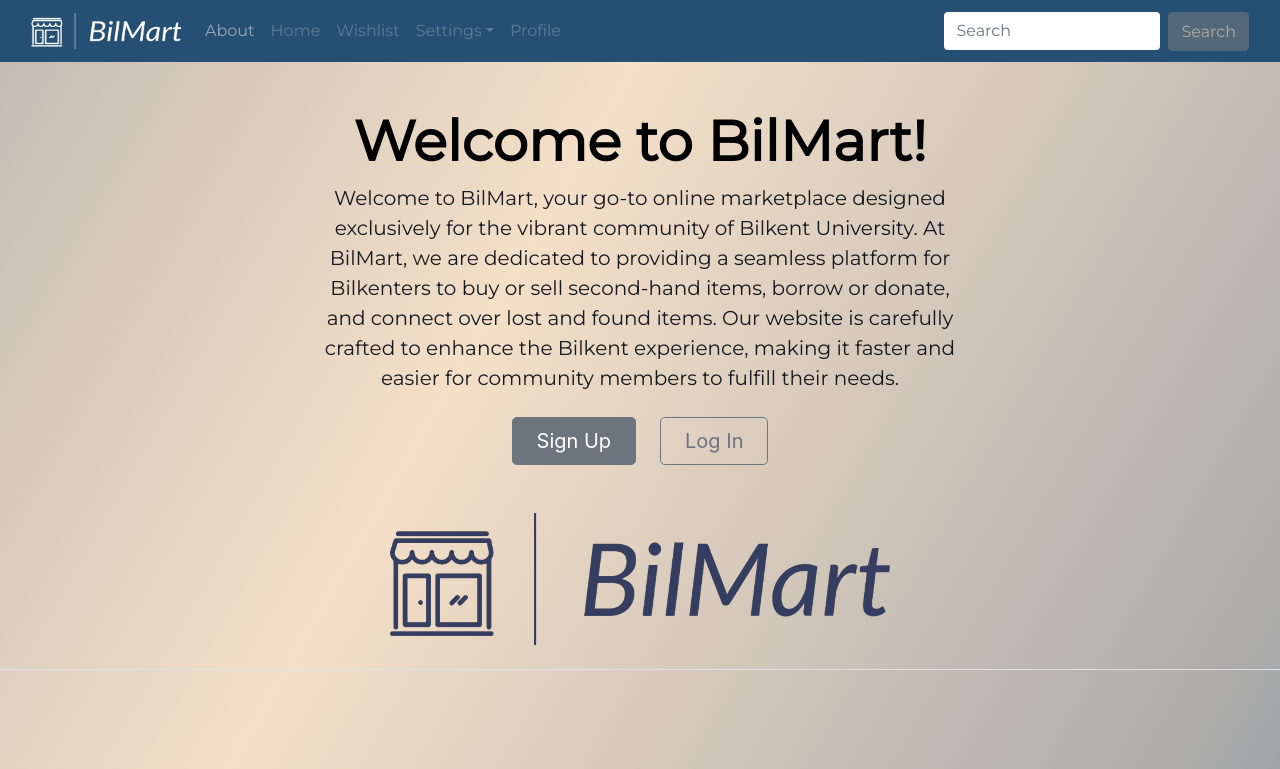
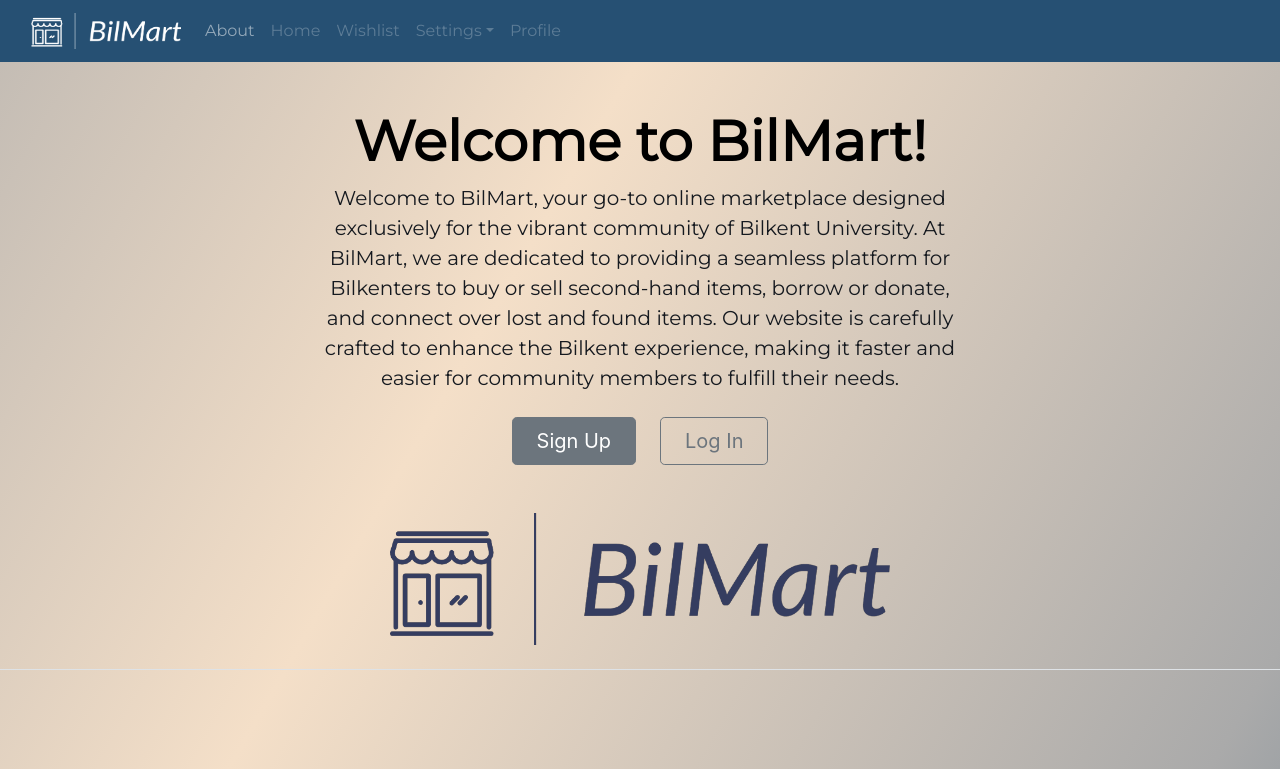
Before and after one commit to hkeremh/BilMart, a React (Create React App) app in the folder Bilmart MVC/view/: page /about in a window 1280 px wide. Shown: the top 769 px of the page. Built offline with nearby package versions, Linux system fonts and the light colour scheme; no server answers.

Commit message:
navbar search removed

```diff
--- a/Bilmart MVC/view/src/components/navbar.jsx
+++ b/Bilmart MVC/view/src/components/navbar.jsx
@@ -71,17 +71,6 @@ function NavBar(props) {
             </NavDropdown>
             <Nav.Link href="/profile" disabled={disabled} className="text">Profile</Nav.Link>
           </Nav>
-          <Form className="d-flex">
-            <Form.Control
-              type="search"
-              placeholder="Search"
-              className="me-2 text"
-              aria-label="Search"
-              value={searchText}
-              onChange={(e) => (setSearchText(e.target.value))}
-            />
-            <Button variant="secondary" disabled={disabled} onClick={(e) => searchItem()}><span className="text">Search</span></Button>
-          </Form>
         </Navbar.Collapse>
       </Container>
     </Navbar>
```
